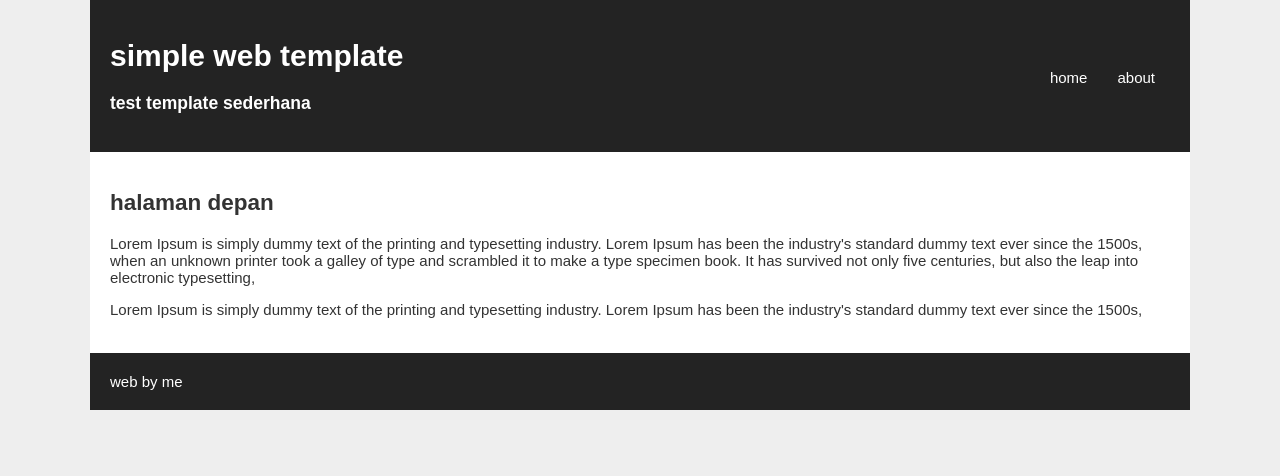
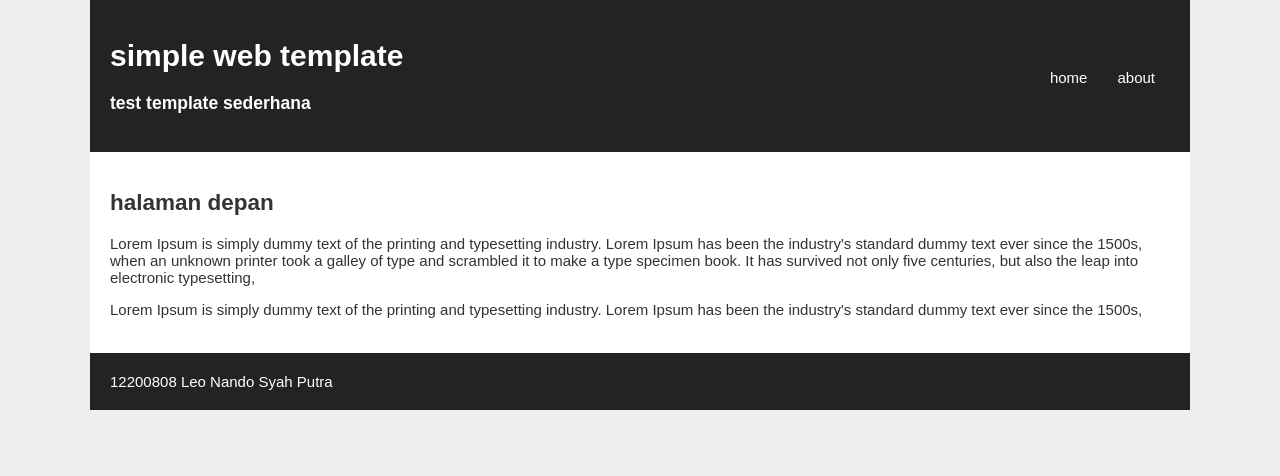
Before and after one commit to Leonando12/pustaka-booking3d, a CodeIgniter app: page /booking-kode/index.php/web/index in a window 1280 px wide. Shown: the part 21-497 px from the top of the page. Run offline with CodeIgniter, Linux system fonts and the light colour scheme.

Commit message:
pertemuan4-webpro

```diff
--- a/application/views/v_footer.php
+++ b/application/views/v_footer.php
@@ -1,5 +1,5 @@
 <footer>
-    <a href="12200808_Leo Nando Syah Putra">web by me</a>
+    <a href="12200808_Leo Nando Syah Putra">12200808 Leo Nando Syah Putra</a>
 </footer>
 </div>
 </body>
```
